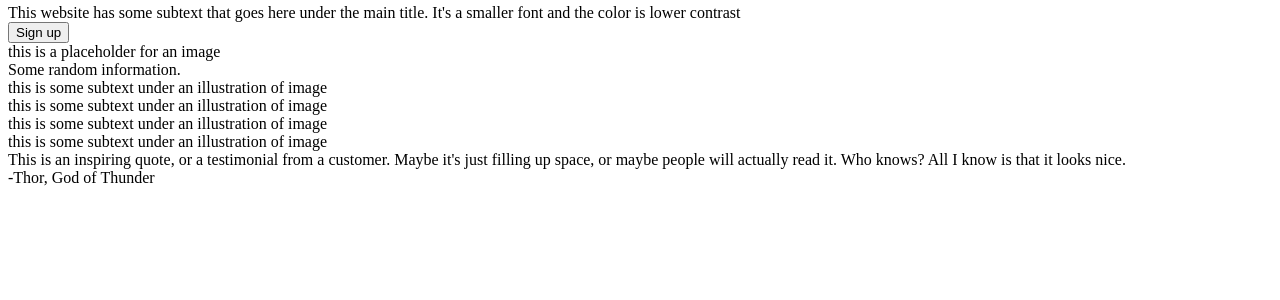
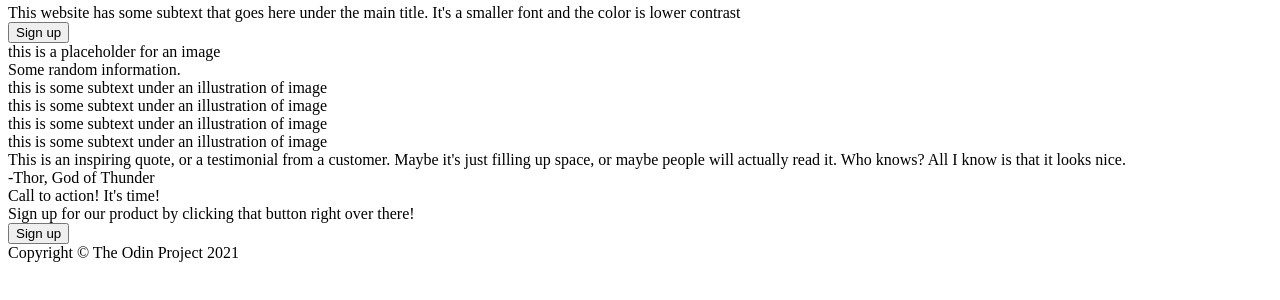
Before and after one commit to mandarmgd/landing-page, a plain HTML site: page index.html in a window 1280 px wide. Shown: the part 58-358 px from the top of the page. Drawn offline with Linux system fonts and the light colour scheme.

Commit message:
Add button and footer sections in index.html

```diff
--- a/index.html
+++ b/index.html
@@ -49,5 +49,15 @@
             <div class="q">This is an inspiring quote, or a testimonial from a customer. Maybe it's just filling up space, or maybe people will actually read it. Who knows? All I know is that it looks nice.</div>
             <div class="by">-Thor, God of Thunder</div>
         </div>
+        <div class="call">
+            <div class="left">
+                <div class="call">Call to action! It's time!</div>
+                <div class="sec">Sign up for our product by clicking that button right over there!</div>
+            </div>
+            <div class="right">
+                <button class="button2">Sign up</button>
+            </div>
+        </div>
+        <div class="footer">Copyright © The Odin Project 2021</div>
     </body>
 </html>
```
